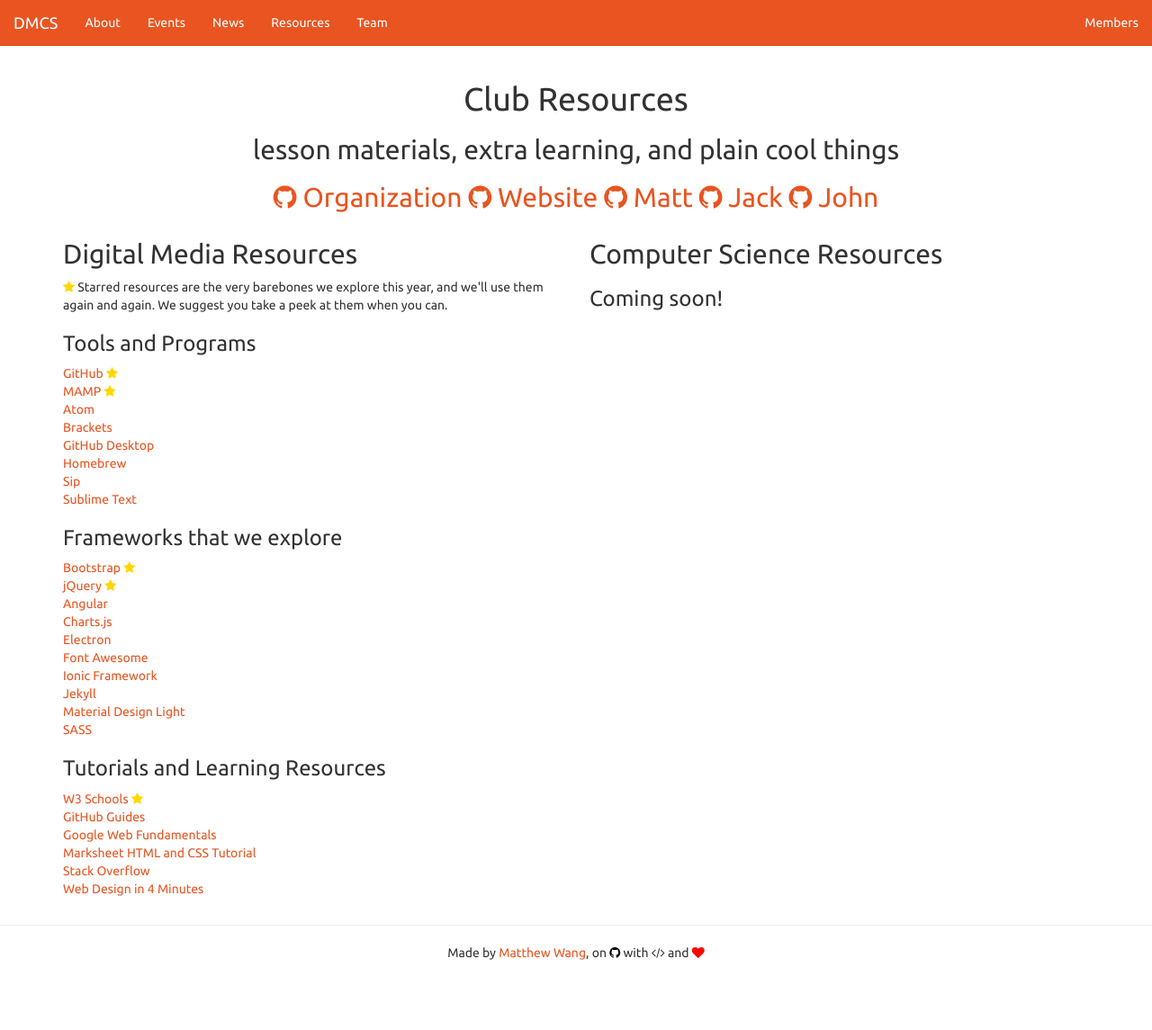
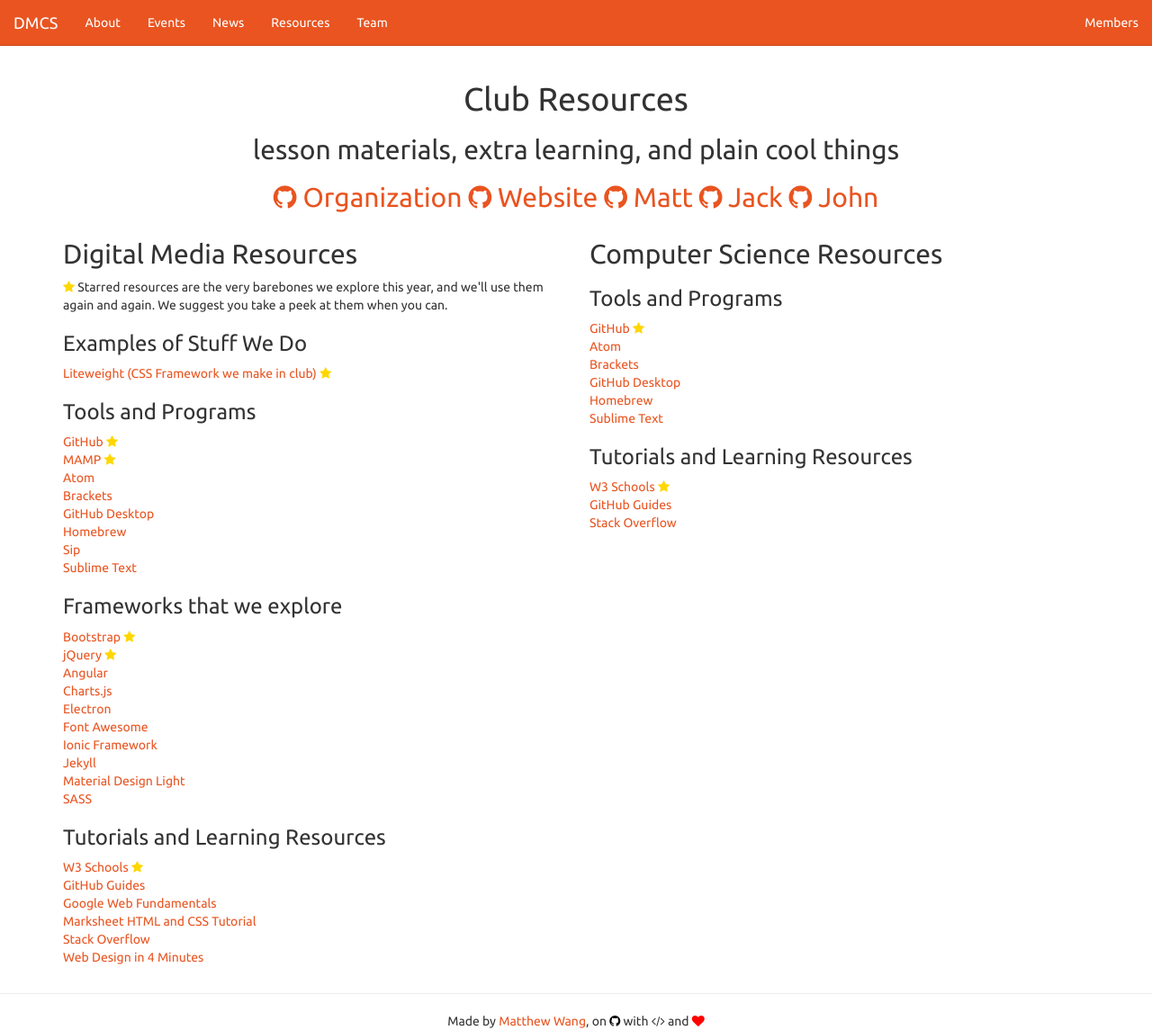
Before and after one commit to mattxwang/dmcs.tech, a Jekyll site: the page built from resources.html, in a window 1280 px wide and 1145 px high. Shown: the whole window at 90% size. Built offline with Jekyll 4.4.1, drawn with Linux system fonts in a browser that asks for light colours.

Commit message:
adds some resources

```diff
--- a/resources.html
+++ b/resources.html
@@ -38,6 +38,10 @@ permalink: /resources/
     <p>
       <span class="fa fa-star" style="color:gold;"></span> Starred resources are the very barebones we explore this year, and we'll use them again and again. We suggest you take a peek at them when you can.
     </p>
+    <h3>Examples of Stuff We Do</h3>
+    <ul class="list-unstyled">
+      <li><a href="https://malsf21.github.io/liteweight/">Liteweight (CSS Framework we make in club)</a> <span class="fa fa-star" style="color:gold;"></span></li>
+    </ul>
     <h3>Tools and Programs</h3>
     <ul class="list-unstyled">
       <li><a href="https://github.com/">GitHub</a>  <span class="fa fa-star" style="color:gold;"></span></li>
@@ -74,6 +78,20 @@ permalink: /resources/
   </div>
   <div class="col-sm-6">
     <h2>Computer Science Resources</h2>
-    <h3>Coming soon!</h3>
+    <h3>Tools and Programs</h3>
+    <ul class="list-unstyled">
+      <li><a href="https://github.com/">GitHub</a>  <span class="fa fa-star" style="color:gold;"></span></li>
+      <li><a href="https://atom.io/">Atom</a></li>
+      <li><a href="http://brackets.io/">Brackets</a></li>
+      <li><a href="https://desktop.github.com/">GitHub Desktop</a></li>
+      <li><a href="http://brew.sh/">Homebrew</a></li>
+      <li><a href="https://www.sublimetext.com/">Sublime Text</a></li>
+    </ul>
+    <h3>Tutorials and Learning Resources</h3>
+    <ul class="list-unstyled">
+      <li><a href="http://www.w3schools.com/">W3 Schools</a>  <span class="fa fa-star" style="color:gold;"></span></li>
+      <li><a href="https://guides.github.com/">GitHub Guides</a></li>
+      <li><a href="http://stackoverflow.com/">Stack Overflow</a></li>
+    </ul>
   </div>
 </div>
```
